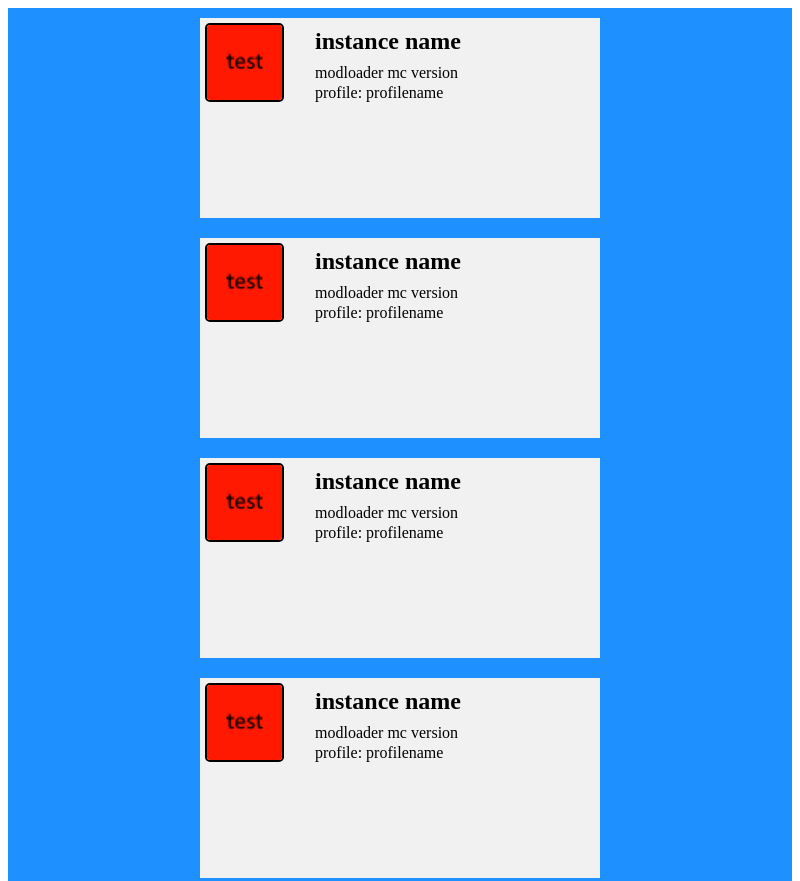
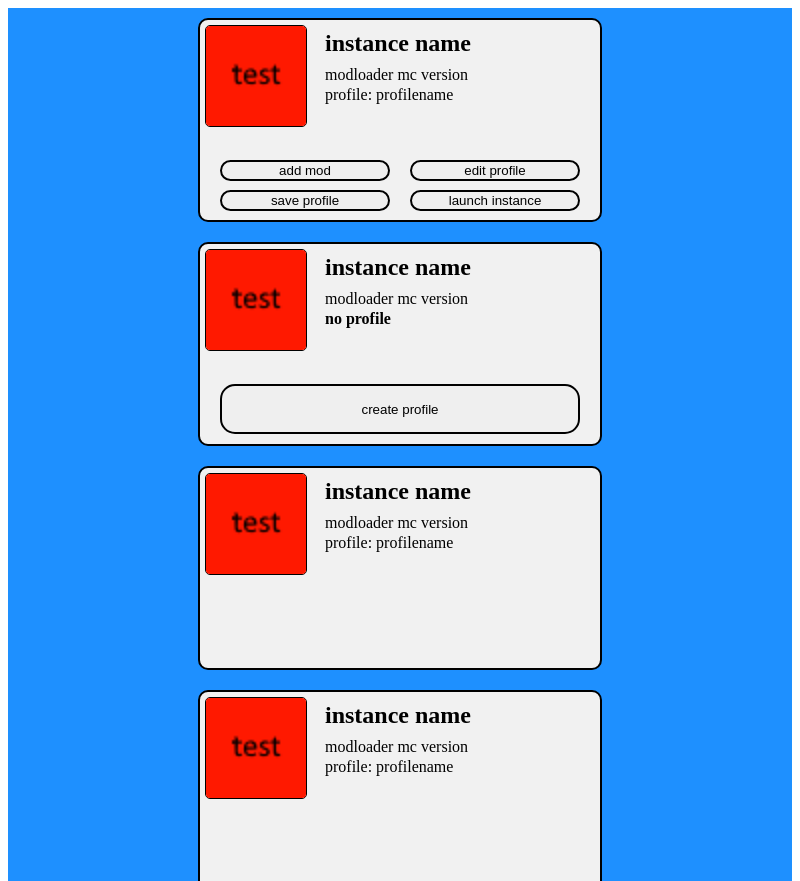
Before and after one commit to robinbouma7/multimc-ferium-helper, an Electron app: page instances.html in a window 800 px wide. Shown: the top 881 px of the page. Drawn offline with Linux system fonts and the light colour scheme.

Commit message:
probably finalized main design

```diff
--- a/instances.html
+++ b/instances.html
@@ -19,28 +19,77 @@
                 height: 200px;
                 margin: 10px;
                 position: relative;
+                border-radius: 10px;
+                border: 2px solid black;
             }
             img {
-                border: 2px solid black;
+                border: 1px solid black;
                 border-radius: 5px;
                 margin: 5px;
-                width: 75px;
+                width: 100px;
                 height: auto;
             }
             h2 {
                 position: absolute;
                 top: -10px;
-                left: 115px;
+                left: 125px;
             }
             .version {
                 position: absolute;
                 top: 30px;
-                left: 115px;
+                left: 125px;
             }
             .profilename {
                 position: absolute;
                 top: 50px;
-                left: 115px;
+                left: 125px;
+            }
+            .add-mod {
+                position: absolute;
+                top: 140px;
+                left: 20px;
+                width: 170px;
+            }
+            .edit-profile {
+                position: absolute;
+                top: 140px;
+                left: 210px;
+                width: 170px;
+            }
+            .save-profile {
+                position: absolute;
+                top: 170px;
+                left: 20px;
+                width: 170px;
+            }
+            .launch-instance {
+                position: absolute;
+                top: 170px;
+                left: 210px;
+                width: 170px;
+            }
+            .create-profile {
+                position: absolute;
+                top: 140px;
+                height: 50px;
+                left: 20px;
+                width: 360px;
+            }
+            button {
+                border: 2px solid black;
+                border-radius: 15px;
+                transition-duration: 0.5s;
+                display: inline-block;
+                cursor: pointer;
+            }
+            button:hover {
+                background-color: black;
+                color: white;
+            }
+            button:active {
+                background-color: black;
+                color: white;
+                transform: translateY(2px);
             }
         </style>
     </head>
@@ -51,12 +100,17 @@
                 <h2>instance name</h2>
                 <p class="version">modloader mc version</p>
                 <p class="profilename">profile: profilename</p>
+                <button class="add-mod">add mod</button>
+                <button class="edit-profile">edit profile</button>
+                <button class="save-profile">save profile</button>
+                <button class="launch-instance">launch instance</button>
             </div>
             <div>
                 <img src="cube.png">
                 <h2>instance name</h2>
                 <p class="version">modloader mc version</p>
-                <p class="profilename">profile: profilename</p>
+                <p class="profilename"><b>no profile</b></p>
+                <button class="create-profile">create profile</button>
             </div>
             <div>
                 <img src="cube.png">
--- a/instances.js
+++ b/instances.js
@@ -1,4 +1,8 @@
-
+const launchmmc = document.getElementById('launchmmc');
+var addmodbutton = [];
+var editinstancebutton = [];
+var saveinstancebutton = [];
+var createinstancebutton = [];
 
 launchmmc.addEventListener("click", async () => {
     window.electronAPI.launchmmc();
--- a/main.js
+++ b/main.js
@@ -343,6 +343,7 @@ ipcMain.on('updatemods', function(event) {
 
 //launch multimc
 function launchmmc() {
+	//TODO: add launch argument to start the instance
 
 	console.log(`executing ${mmcexepath}`);
 	//launch multimc
```
